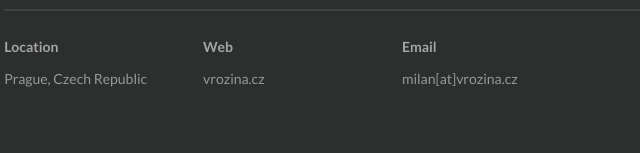
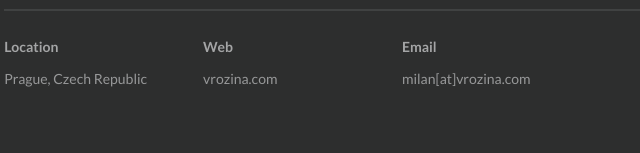
Before and after one commit to vroomi/vrozina.com, a plain HTML site: page index.html in a window 1280 px wide. Shown: the part 647-800 px from the top of the page, 454-1094 px from the left. Drawn offline with Linux system fonts and the light colour scheme.

Commit message:
cz -> com

```diff
--- a/index.html
+++ b/index.html
@@ -4,7 +4,7 @@
 
     <head>
 
-        <title>Vrozina.cz</title>
+        <title>Vrozina.com</title>
 
         <meta name="description" content="">
 
@@ -156,7 +156,7 @@
                                                             <h4>Web</h4>
                                                             <p>
                                                                 <span class="t-link-container__item--blended">
-                                                                    vrozina.cz
+                                                                    vrozina.com
                                                                 </span>
                                                             </p>
                                                         </a><!-- /o-link-container -->
@@ -171,7 +171,7 @@
                                                             <h4>Email</h4>
                                                             <p>
                                                                 <span class="t-link-container__item--blended">
-                                                                    milan[at]vrozina.cz
+                                                                    milan[at]vrozina.com
                                                                 </span>
                                                             </p>
                                                         </a><!-- /o-link-container -->
@@ -758,7 +758,7 @@
                                                     <h4>Web</h4>
                                                     <p>
                                                         <span class="t-link-container__item--blended">
-                                                            vrozina.cz
+                                                            vrozina.com
                                                         </span>
                                                     </p>
                                                 </a><!-- /o-link-container -->
@@ -773,7 +773,7 @@
                                                     <h4>Email</h4>
                                                     <p>
                                                         <span class="t-link-container__item--blended">
-                                                            milan[at]vrozina.cz
+                                                            milan[at]vrozina.com
                                                         </span>
                                                     </p>
                                                 </a><!-- /o-link-container -->
```
